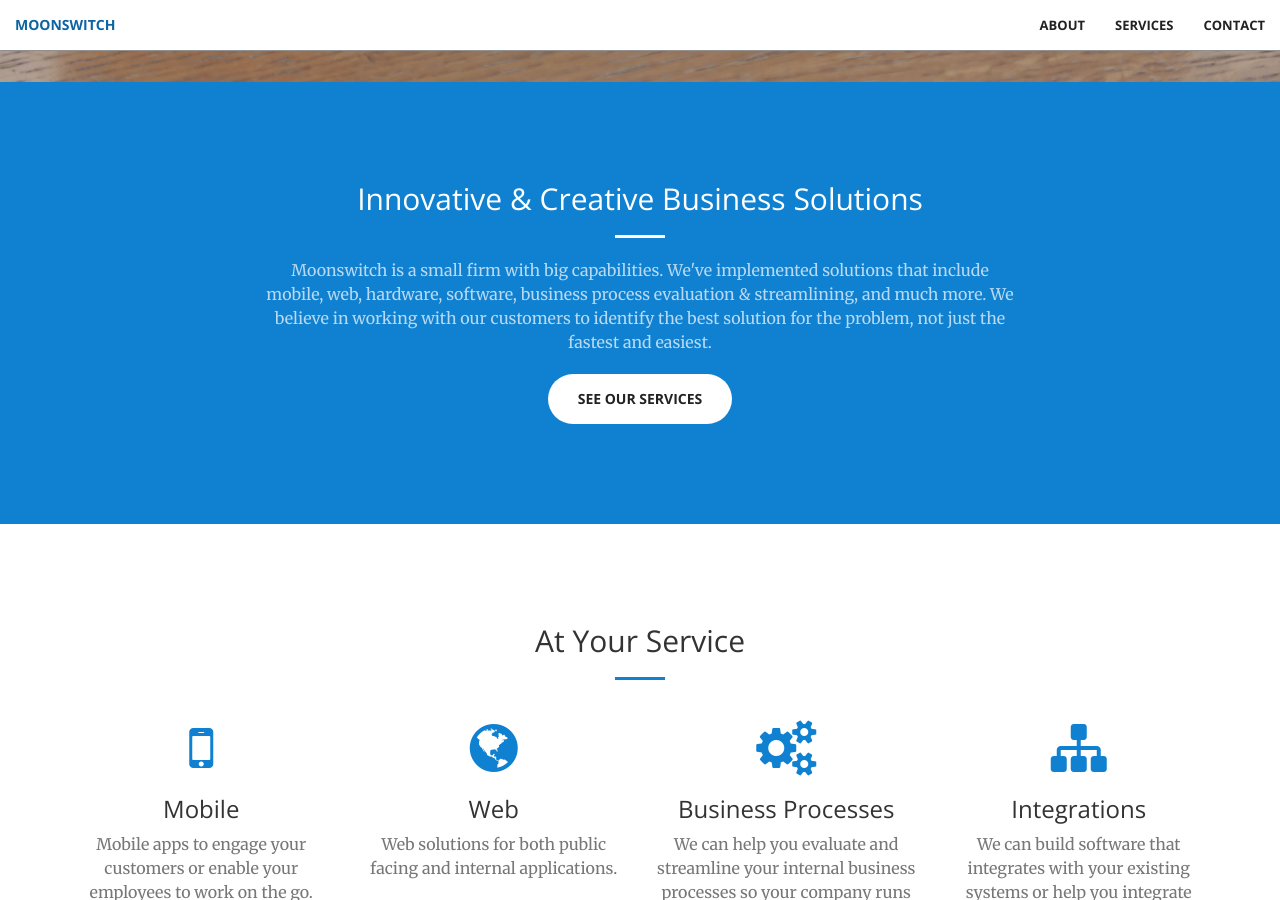
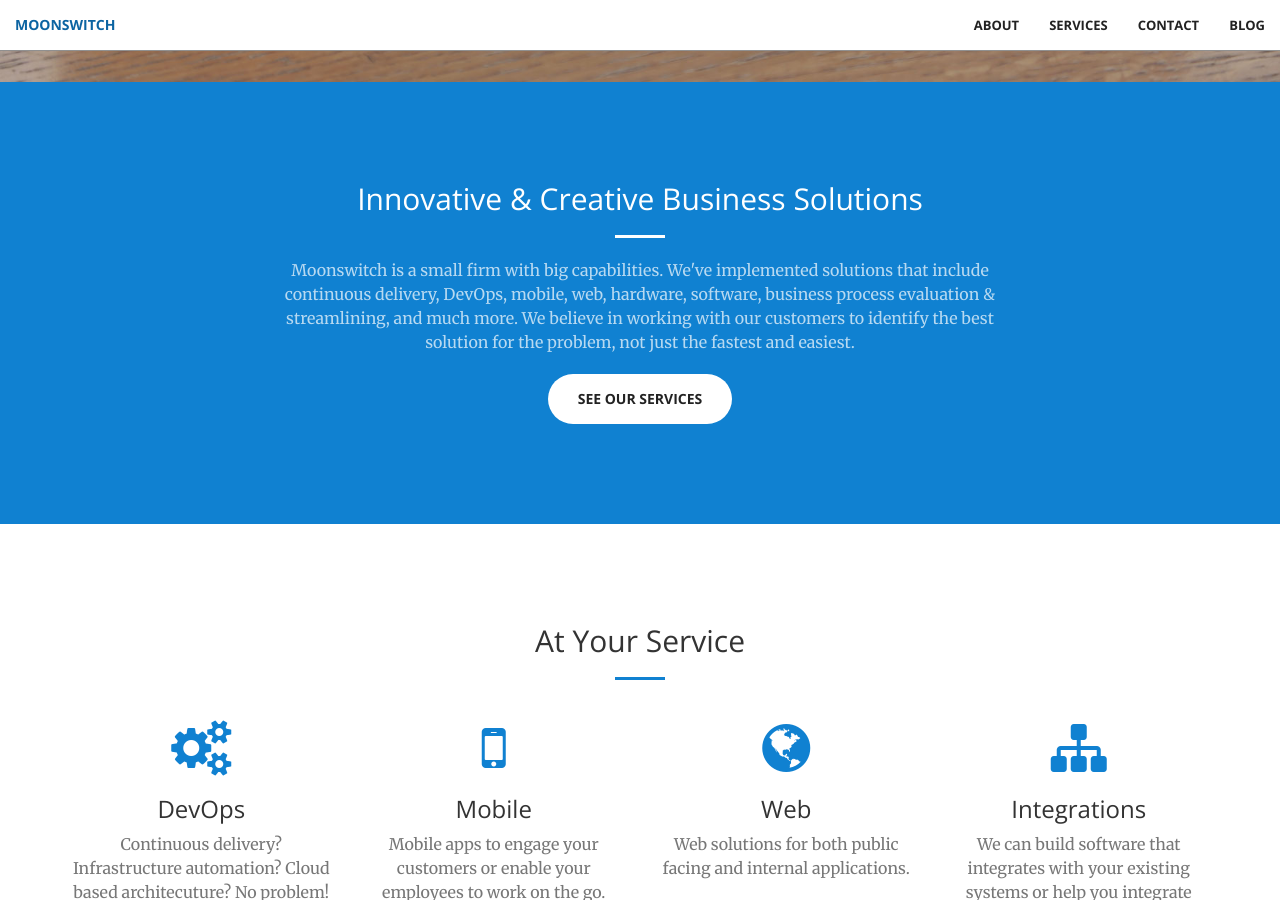
Before and after one commit to moonswitch/moonswitch.github.io, a Jekyll site: the page built from index.html, in a window 1280 px wide and 900 px high, scrolled down 818 px. Built offline with Jekyll 4.4.1, drawn with Linux system fonts in a browser that asks for light colours; comment, search, counter and statistics services are not loaded; some of the changed text lies outside the part shown.

Commit message:
Update services and contact. Add blog link

```diff
--- a/_includes/call-to-action.html
+++ b/_includes/call-to-action.html
@@ -4,7 +4,7 @@
             <div class="col-lg-8 col-lg-offset-2 text-center">
                 <h2 class="section-heading">Innovative &amp; Creative Business Solutions</h2>
                 <hr class="light">
-                <p class="text-faded">Moonswitch is a small firm with big capabilities. We've implemented solutions that include mobile, web, hardware, software, business process evaluation &amp; streamlining, and much more. We believe in working with our customers to identify the best solution for the problem, not just the fastest and easiest.</p>
+                <p class="text-faded">Moonswitch is a small firm with big capabilities. We've implemented solutions that include continuous delivery, DevOps, mobile, web, hardware, software, business process evaluation &amp; streamlining, and much more. We believe in working with our customers to identify the best solution for the problem, not just the fastest and easiest.</p>
                 <a href="#services" class="btn btn-default btn-xl">See Our Services</a>
             </div>
         </div>
--- a/_includes/contact.html
+++ b/_includes/contact.html
@@ -6,24 +6,32 @@
                 <hr class="primary">
                 <p>Ready to start your next project with us? That's great! Give us a call or send us an email and we will get back to you as soon as possible!</p>
             </div>
-        <div class="col-lg-2 col-lg-offset-2 text-center">
+	</div>
+	<div class="row">
+            <div class="col-lg-2 col-lg-offset-1 col-md-6 text-center">
                 <a href="https://facebook.com/{{ site.facebook_username }}" target="_blank">
 			<i class="fa fa-facebook fa-3x wow bounceIn" data-wow-delay=".1s"></i>
                     <p>Moonswitch on Facebook</p>
                 </a>
             </div>
-        <div class="col-lg-2 col-lg-offset-1 text-center">
+            <div class="col-lg-2 col-lg-offset-1 col-md-6 text-center">
                 <a href="mailto:{{ site.email }}">
 			<i class="fa fa-envelope-o fa-3x wow bounceIn" data-wow-delay=".1s"></i>
                     <p>{{ site.email }}</p>
                 </a>
             </div>
-        <div class="col-lg-2 col-lg-offset-1 text-center">
+	    <div class="col-lg-2 col-lg-offset-1 col-md-6 text-center">
+		<a href="tel:+18008311749">
+			<i class="fa fa-phone fa-3x wow bounceIn" data-wow-delay=".1s" ></i>
+	           <p>800.831.1749</p>
+		</a>
+	    </div>
+            <div class="col-lg-2 col-lg-offset-1 col-md-6 text-center">
                 <a href="https://twitter.com/{{ site.twitter_username }}" target="blank">
 			<i class="fa fa-twitter fa-3x wow bounceIn" data-wow-delay=".1s"></i>
                     <p>@{{ site.twitter_username }}</p>
                 </a>
             </div>
-
+        </div>
     </div>
 </section>
--- a/_includes/nav.html
+++ b/_includes/nav.html
@@ -28,6 +28,9 @@
                 <li>
                     <a class="page-scroll" href="#contact">Contact</a>
                 </li>
+		<li>
+		    <a href="https://blog.moonswitch.com" target="_blank">Blog</a>
+		</li>
             </ul>
         </div>
         <!-- /.navbar-collapse -->
--- a/_includes/services.html
+++ b/_includes/services.html
@@ -9,6 +9,13 @@
     </div>
     <div class="container">
         <div class="row">
+            <div class="col-lg-3 col-md-6 text-center">
+                <div class="service-box">
+                    <i class="fa fa-4x fa-gears wow bounceIn text-primary" data-wow-delay=".2s"></i>
+                    <h3>DevOps</h3>
+                    <p class="text-muted">Continuous delivery? Infrastructure automation? Cloud based architecuture? No problem! We can setup all the pieces you need to modernize your application delivery process.</p>
+                </div>
+            </div>
             <div class="col-lg-3 col-md-6 text-center">
                 <div class="service-box">
                     <i class="fa fa-4x fa-mobile wow bounceIn text-primary"></i>
@@ -25,13 +32,6 @@
             </div>
             <div class="col-lg-3 col-md-6 text-center">
                 <div class="service-box">
-                    <i class="fa fa-4x fa-gears wow bounceIn text-primary" data-wow-delay=".2s"></i>
-                    <h3>Business Processes</h3>
-                    <p class="text-muted">We can help you evaluate and streamline your internal business processes so your company runs like a well oiled machine.</p>
-                </div>
-            </div>
-            <div class="col-lg-3 col-md-6 text-center">
-                <div class="service-box">
                     <i class="fa fa-4x fa-sitemap wow bounceIn text-primary" data-wow-delay=".3s"></i>
                     <h3>Integrations</h3>
                     <p class="text-muted">We can build software that integrates with your existing systems or help you integrate multiple business systems for maximum productivity.</p>
```
Also changed, not shown: _includes/scripts.html (line endings or trailing spaces). Lines whose indentation alone changed are shown as unchanged.
